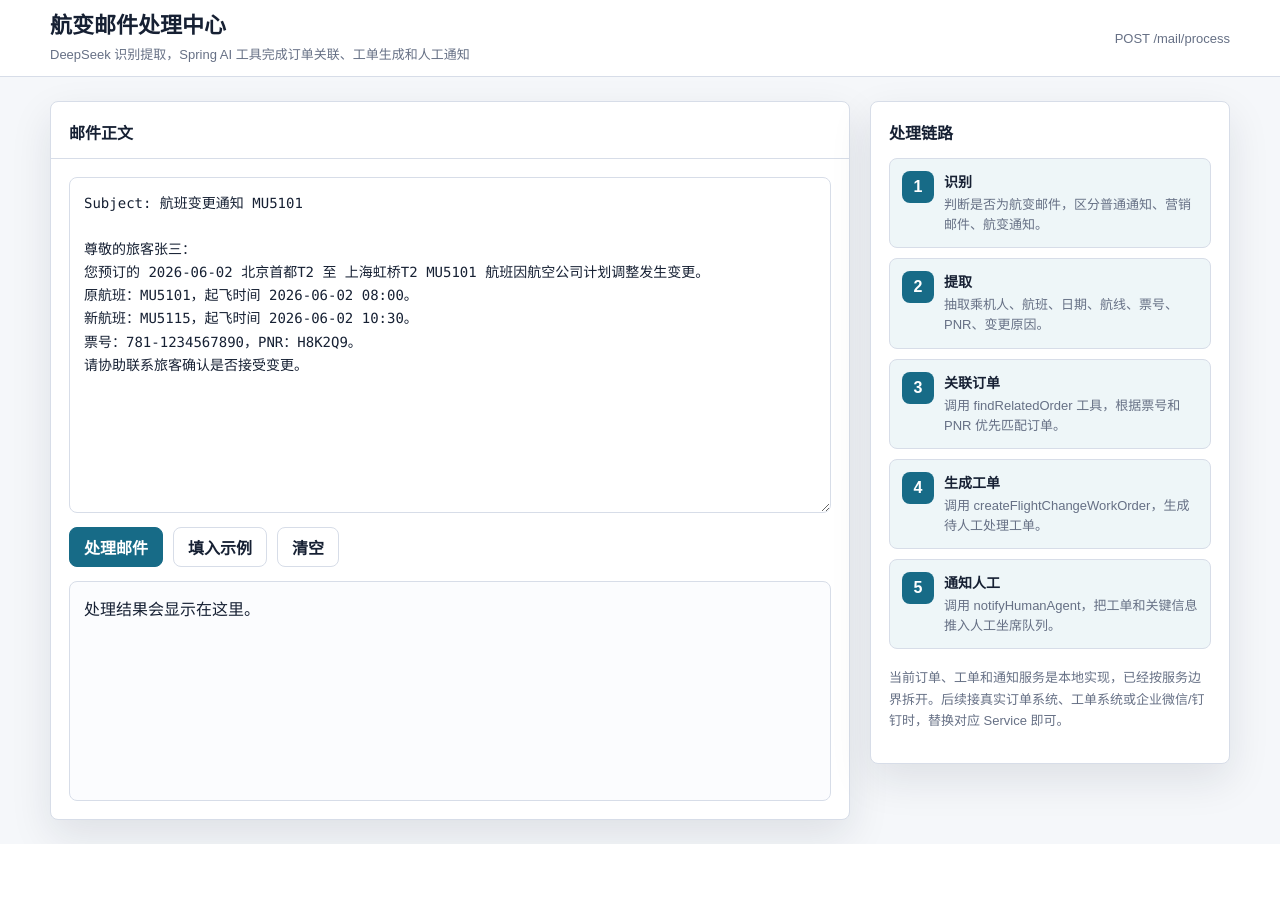
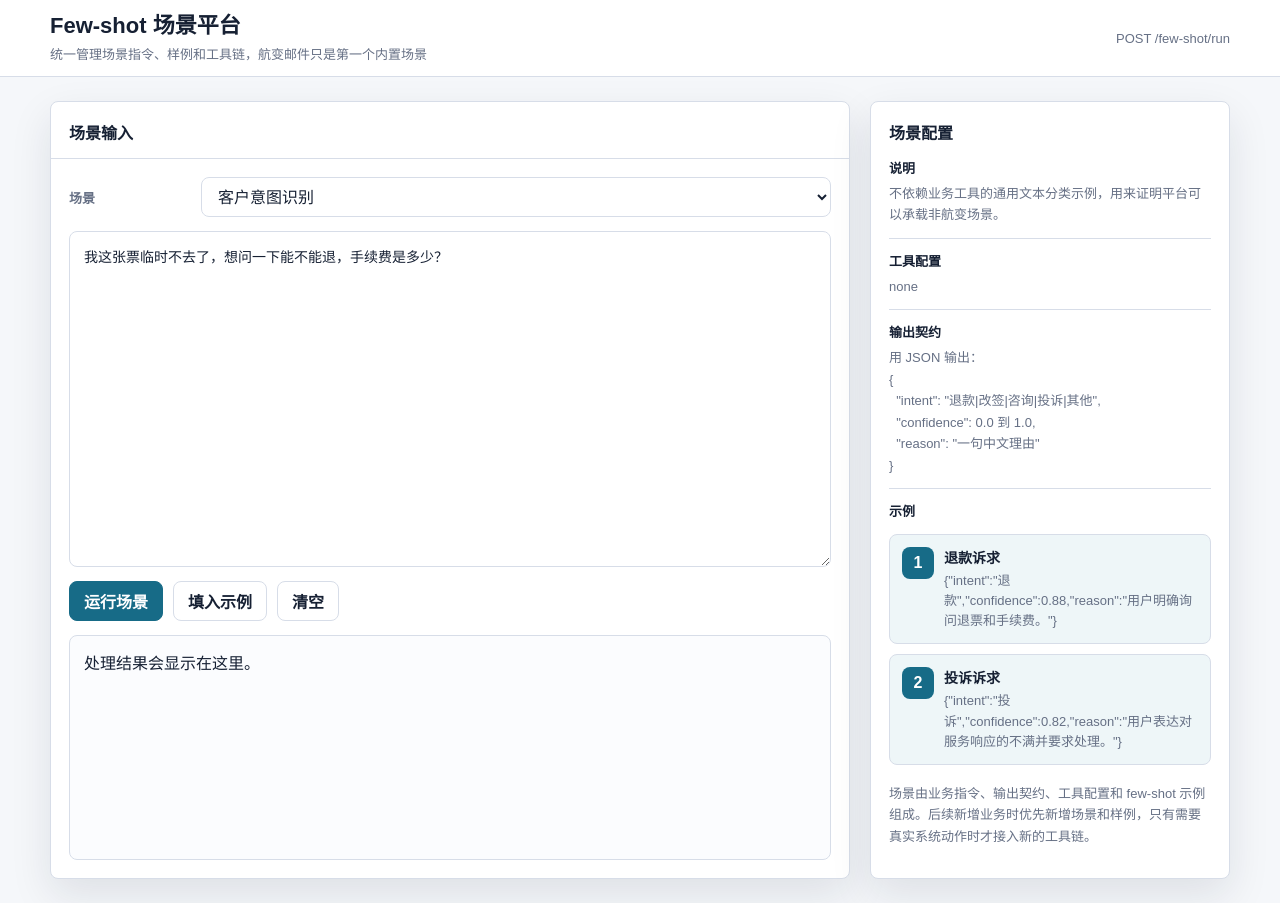
Before and after one commit to w227895/ai-agent, a Spring Boot app: page / in a window 1280 px wide. Before the commit the page ends 844 px from the top, so only its background shows below. Run offline with Spring Boot 4, Linux system fonts and the light colour scheme.

Commit message:
Add few-shot scenario platform

```diff
--- /dev/null
+++ b/src/main/java/com/ke/deepseektools/controller/FewShotController.java
@@ -0,0 +1,66 @@
+package com.ke.deepseektools.controller;
+
+import java.util.List;
+
+import com.ke.deepseektools.fewshot.FewShotExample;
+import com.ke.deepseektools.fewshot.FewShotPlatformService;
+import com.ke.deepseektools.fewshot.FewShotPlatformService.FewShotRunResult;
+import com.ke.deepseektools.fewshot.FewShotScenario;
+import com.ke.deepseektools.fewshot.FewShotScenarioRepository.FewShotScenarioNotFoundException;
+import org.springframework.http.HttpStatus;
+import org.springframework.web.bind.annotation.ExceptionHandler;
+import org.springframework.web.bind.annotation.GetMapping;
+import org.springframework.web.bind.annotation.PathVariable;
+import org.springframework.web.bind.annotation.PostMapping;
+import org.springframework.web.bind.annotation.RequestBody;
+import org.springframework.web.bind.annotation.RequestMapping;
+import org.springframework.web.bind.annotation.ResponseStatus;
+import org.springframework.web.bind.annotation.RestController;
+
+@RestController
+@RequestMapping("/few-shot")
+public class FewShotController {
+
+    private final FewShotPlatformService fewShotPlatformService;
+
+    public FewShotController(FewShotPlatformService fewShotPlatformService) {
+        this.fewShotPlatformService = fewShotPlatformService;
+    }
+
+    @GetMapping("/scenarios")
+    public List<FewShotScenario> listScenarios() {
+        return fewShotPlatformService.listScenarios();
+    }
+
+    @GetMapping("/scenarios/{code}")
+    public FewShotScenario getScenario(@PathVariable String code) {
+        return fewShotPlatformService.getScenario(code);
+    }
+
+    @PostMapping("/scenarios")
+    public FewShotScenario saveScenario(@RequestBody FewShotScenario scenario) {
+        return fewShotPlatformService.saveScenario(scenario);
+    }
+
+    @PostMapping("/scenarios/{code}/examples")
+    public FewShotScenario addExample(@PathVariable String code, @RequestBody FewShotExample example) {
+        return fewShotPlatformService.addExample(code, example);
+    }
+
+    @PostMapping("/run")
+    public FewShotRunResult run(@RequestBody FewShotRunRequest request) {
+        return fewShotPlatformService.run(request.scenarioCode(), request.input());
+    }
+
+    @ExceptionHandler(FewShotScenarioNotFoundException.class)
+    @ResponseStatus(HttpStatus.NOT_FOUND)
+    public ErrorResponse scenarioNotFound(FewShotScenarioNotFoundException exception) {
+        return new ErrorResponse(exception.getMessage());
+    }
+
+    public record FewShotRunRequest(String scenarioCode, String input) {
+    }
+
+    public record ErrorResponse(String message) {
+    }
+}
--- a/src/main/resources/static/index.html
+++ b/src/main/resources/static/index.html
@@ -3,7 +3,7 @@
 <head>
     <meta charset="utf-8">
     <meta name="viewport" content="width=device-width, initial-scale=1">
-    <title>航变邮件处理中心</title>
+    <title>Few-shot 场景平台</title>
     <style>
         :root {
             --bg: #f5f7fa;
@@ -101,9 +101,34 @@
         .editor {
             padding: 18px;
             display: grid;
-            grid-template-rows: minmax(260px, 42vh) auto minmax(220px, 1fr);
+            grid-template-rows: auto minmax(260px, 42vh) auto minmax(220px, 1fr);
             gap: 14px;
             min-height: 0;
+        }
+
+        .field-row {
+            display: grid;
+            grid-template-columns: 120px 1fr;
+            gap: 12px;
+            align-items: center;
+        }
+
+        label {
+            color: var(--muted);
+            font-size: 13px;
+            font-weight: 700;
+        }
+
+        select {
+            width: 100%;
+            min-height: 40px;
+            border: 1px solid var(--line);
+            border-radius: 8px;
+            padding: 0 12px;
+            color: var(--text);
+            background: #fff;
+            font: inherit;
+            outline: none;
         }
 
         textarea {
@@ -226,6 +251,31 @@
             color: var(--accent);
         }
 
+        .meta {
+            display: grid;
+            gap: 12px;
+            margin-top: 14px;
+        }
+
+        .meta-block {
+            padding-bottom: 12px;
+            border-bottom: 1px solid var(--line);
+        }
+
+        .meta-title {
+            margin: 0 0 6px;
+            font-size: 13px;
+            font-weight: 800;
+        }
+
+        .meta-text {
+            margin: 0;
+            color: var(--muted);
+            font-size: 13px;
+            line-height: 1.65;
+            white-space: pre-wrap;
+        }
+
         @media (max-width: 920px) {
             .header-inner {
                 align-items: flex-start;
@@ -247,22 +297,26 @@
 <header>
     <div class="header-inner">
         <div>
-            <h1>航变邮件处理中心</h1>
-            <p class="subtitle">DeepSeek 识别提取，Spring AI 工具完成订单关联、工单生成和人工通知</p>
+            <h1>Few-shot 场景平台</h1>
+            <p class="subtitle">统一管理场景指令、样例和工具链，航变邮件只是第一个内置场景</p>
         </div>
-        <div class="status">POST /mail/process</div>
+        <div class="status">POST /few-shot/run</div>
     </div>
 </header>
 
 <main>
     <section class="panel workspace">
         <div class="panel-header">
-            <h2 class="panel-title">邮件正文</h2>
+            <h2 class="panel-title">场景输入</h2>
         </div>
         <div class="editor">
+            <div class="field-row">
+                <label for="scenarioSelect">场景</label>
+                <select id="scenarioSelect"></select>
+            </div>
             <textarea id="emailInput" spellcheck="false"></textarea>
             <div class="actions">
-                <button class="primary" id="processButton" type="button">处理邮件</button>
+                <button class="primary" id="processButton" type="button">运行场景</button>
                 <button id="sampleButton" type="button">填入示例</button>
                 <button id="clearButton" type="button">清空</button>
             </div>
@@ -271,69 +325,35 @@
     </section>
 
     <aside class="panel">
-        <h2 class="panel-title">处理链路</h2>
-        <div class="flow">
-            <section class="step">
-                <div class="step-number">1</div>
-                <div>
-                    <p class="step-title">识别</p>
-                    <p class="step-desc">判断是否为航变邮件，区分普通通知、营销邮件、航变通知。</p>
-                </div>
-            </section>
-            <section class="step">
-                <div class="step-number">2</div>
-                <div>
-                    <p class="step-title">提取</p>
-                    <p class="step-desc">抽取乘机人、航班、日期、航线、票号、PNR、变更原因。</p>
-                </div>
-            </section>
-            <section class="step">
-                <div class="step-number">3</div>
-                <div>
-                    <p class="step-title">关联订单</p>
-                    <p class="step-desc">调用 findRelatedOrder 工具，根据票号和 PNR 优先匹配订单。</p>
-                </div>
-            </section>
-            <section class="step">
-                <div class="step-number">4</div>
-                <div>
-                    <p class="step-title">生成工单</p>
-                    <p class="step-desc">调用 createFlightChangeWorkOrder，生成待人工处理工单。</p>
-                </div>
-            </section>
-            <section class="step">
-                <div class="step-number">5</div>
-                <div>
-                    <p class="step-title">通知人工</p>
-                    <p class="step-desc">调用 notifyHumanAgent，把工单和关键信息推入人工坐席队列。</p>
-                </div>
-            </section>
-        </div>
-        <p class="hint">当前订单、工单和通知服务是本地实现，已经按服务边界拆开。后续接真实订单系统、工单系统或企业微信/钉钉时，替换对应 Service 即可。</p>
+        <h2 class="panel-title">场景配置</h2>
+        <div class="meta" id="scenarioMeta"></div>
+        <p class="hint">场景由业务指令、输出契约、工具配置和 few-shot 示例组成。后续新增业务时优先新增场景和样例，只有需要真实系统动作时才接入新的工具链。</p>
     </aside>
 </main>
 
 <script>
-    const sampleMail = `Subject: 航班变更通知 MU5101
+    let scenarios = [];
+    let currentScenario = null;
 
-尊敬的旅客张三：
-您预订的 2026-06-02 北京首都T2 至 上海虹桥T2 MU5101 航班因航空公司计划调整发生变更。
-原航班：MU5101，起飞时间 2026-06-02 08:00。
-新航班：MU5115，起飞时间 2026-06-02 10:30。
-票号：781-1234567890，PNR：H8K2Q9。
-请协助联系旅客确认是否接受变更。`;
-
+    const scenarioSelect = document.querySelector("#scenarioSelect");
     const emailInput = document.querySelector("#emailInput");
     const result = document.querySelector("#result");
     const processButton = document.querySelector("#processButton");
     const sampleButton = document.querySelector("#sampleButton");
     const clearButton = document.querySelector("#clearButton");
+    const scenarioMeta = document.querySelector("#scenarioMeta");
 
-    emailInput.value = sampleMail;
+    loadScenarios();
 
     sampleButton.addEventListener("click", () => {
-        emailInput.value = sampleMail;
+        fillSelectedExample();
         emailInput.focus();
+    });
+
+    scenarioSelect.addEventListener("change", () => {
+        currentScenario = scenarios.find((scenario) => scenario.code === scenarioSelect.value);
+        renderScenarioMeta();
+        fillSelectedExample();
     });
 
     clearButton.addEventListener("click", () => {
@@ -346,19 +366,22 @@
         const emailContent = emailInput.value.trim();
         if (!emailContent) {
             emailInput.focus();
-            result.innerHTML = "<span class=\"error\">请先粘贴邮件正文。</span>";
+            result.innerHTML = "<span class=\"error\">请先输入要处理的内容。</span>";
             return;
         }
 
         processButton.disabled = true;
-        processButton.textContent = "处理中";
-        result.textContent = "AI 正在识别邮件并调用工具链...";
+        processButton.textContent = "运行中";
+        result.textContent = "AI 正在按场景指令和 few-shot 示例处理...";
 
         try {
-            const response = await fetch("/mail/process", {
+            const response = await fetch("/few-shot/run", {
                 method: "POST",
                 headers: {"Content-Type": "application/json"},
-                body: JSON.stringify({emailContent})
+                body: JSON.stringify({
+                    scenarioCode: scenarioSelect.value,
+                    input: emailContent
+                })
             });
 
             if (!response.ok) {
@@ -371,9 +394,86 @@
             result.innerHTML = `<span class="error">请求失败：${error.message}</span>`;
         } finally {
             processButton.disabled = false;
-            processButton.textContent = "处理邮件";
+            processButton.textContent = "运行场景";
         }
     });
+
+    async function loadScenarios() {
+        scenarioSelect.innerHTML = "<option>加载中...</option>";
+        processButton.disabled = true;
+        try {
+            const response = await fetch("/few-shot/scenarios");
+            if (!response.ok) {
+                throw new Error(`HTTP ${response.status}`);
+            }
+            scenarios = await response.json();
+            scenarioSelect.innerHTML = scenarios
+                .map((scenario) => `<option value="${escapeHtml(scenario.code)}">${escapeHtml(scenario.name)}</option>`)
+                .join("");
+            currentScenario = scenarios[0];
+            if (currentScenario) {
+                scenarioSelect.value = currentScenario.code;
+                fillSelectedExample();
+            }
+            renderScenarioMeta();
+        } catch (error) {
+            scenarioSelect.innerHTML = "<option>加载失败</option>";
+            scenarioMeta.innerHTML = `<p class="meta-text error">场景加载失败：${escapeHtml(error.message)}</p>`;
+        } finally {
+            processButton.disabled = false;
+        }
+    }
+
+    function fillSelectedExample() {
+        const example = currentScenario?.examples?.[0];
+        emailInput.value = example?.input || "";
+    }
+
+    function renderScenarioMeta() {
+        if (!currentScenario) {
+            scenarioMeta.textContent = "暂无场景。";
+            return;
+        }
+
+        const examples = currentScenario.examples || [];
+        scenarioMeta.innerHTML = `
+            <section class="meta-block">
+                <p class="meta-title">说明</p>
+                <p class="meta-text">${escapeHtml(currentScenario.description || "")}</p>
+            </section>
+            <section class="meta-block">
+                <p class="meta-title">工具配置</p>
+                <p class="meta-text">${escapeHtml(currentScenario.toolProfile || "none")}</p>
+            </section>
+            <section class="meta-block">
+                <p class="meta-title">输出契约</p>
+                <p class="meta-text">${escapeHtml(currentScenario.outputContract || "未配置")}</p>
+            </section>
+            <section>
+                <p class="meta-title">示例</p>
+                <div class="flow">
+                    ${examples.map((example, index) => `
+                        <section class="step">
+                            <div class="step-number">${index + 1}</div>
+                            <div>
+                                <p class="step-title">${escapeHtml(example.title || example.id)}</p>
+                                <p class="step-desc">${escapeHtml(example.expectedOutput || "")}</p>
+                            </div>
+                        </section>
+                    `).join("") || "<p class=\"meta-text\">暂无示例。</p>"}
+                </div>
+            </section>
+        `;
+    }
+
+    function escapeHtml(value) {
+        return String(value)
+            .replaceAll("&", "&amp;")
+            .replaceAll("<", "&lt;")
+            .replaceAll(">", "&gt;")
+            .replaceAll("\"", "&quot;")
+            .replaceAll("'", "&#039;");
+    }
 </script>
 </body>
 </html>
```
Also changed, not shown: src/main/java/com/ke/deepseektools/config/AiConfig.java (+2 -16 lines), src/main/java/com/ke/deepseektools/controller/AiController.java (+7 -12 lines), src/main/java/com/ke/deepseektools/controller/MailController.java (+7 -13 lines), src/main/java/com/ke/deepseektools/fewshot/FewShotExample.java (added, +11 -0 lines), src/main/java/com/ke/deepseektools/fewshot/FewShotPlatformService.java (added, +112 -0 lines), src/main/java/com/ke/deepseektools/fewshot/FewShotScenario.java (added, +22 -0 lines), src/main/java/com/ke/deepseektools/fewshot/FewShotScenarioRepository.java (added, +171 -0 lines), README.md.
